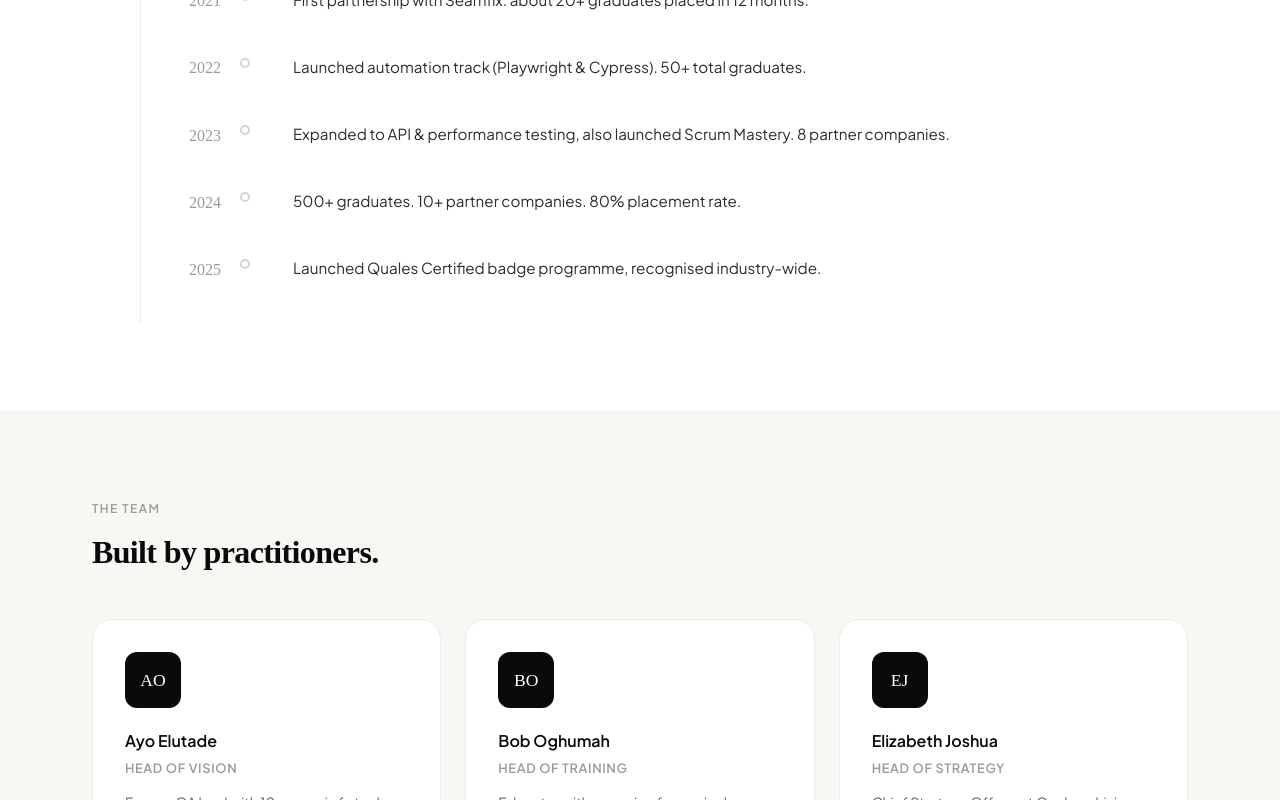
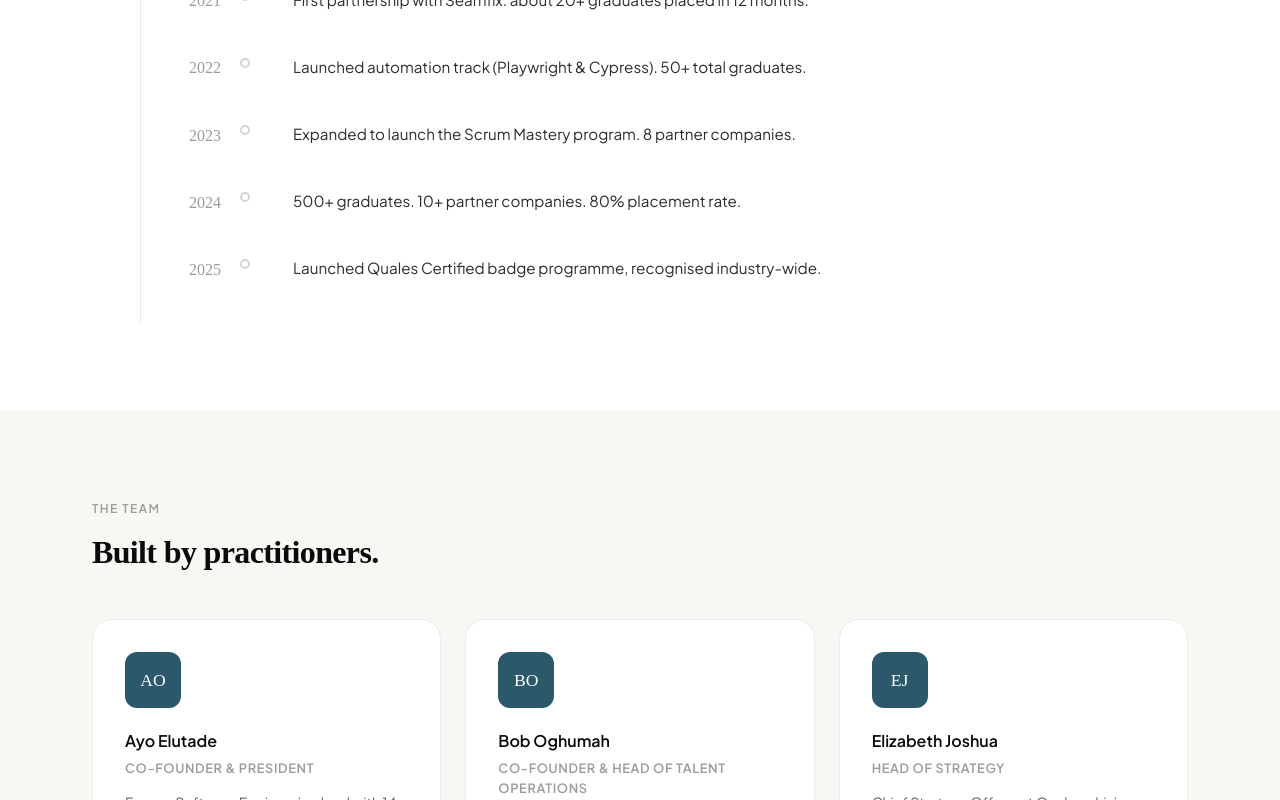
Before and after one commit to Ayobamee/Qualeswebapp, a React (Vite) app: page /about in a window 1280 px wide. Shown: the part 1800-2600 px from the top of the page. Built offline with nearby package versions, Linux system fonts and the light colour scheme; a web font is replaced by a local one.

Commit message:
added cosmetic changes in about page

```diff
--- a/src/pages/About.jsx
+++ b/src/pages/About.jsx
@@ -21,55 +21,95 @@ const values = [
 ]
 
 const team = [
-  { name: 'Ayo Elutade', role: 'Head of Vision', initials: 'AO', bio: 'Former QA lead with 10+ years in fintech. Built Quales to solve the talent gap he experienced first-hand.' },
-  { name: 'Bob Oghumah', role: 'Head of Training', initials: 'BO', bio: 'Educator with a passion for curriculum design and cohort mentorship.' },
-  { name: 'Elizabeth Joshua', role: 'Head of Strategy', initials: 'EJ', bio: 'Chief Strategy Officer at Quales, driving the company\'s growth and expansion initiatives.' },
+  {
+    name: 'Ayo Elutade',
+    role: 'Co-founder & President',
+    initials: 'AO',
+    bio: 'Former Software Engineering lead with 14+ years in various industries. Built Quales to solve the talent gap he experienced first-hand.',
+  },
+  {
+    name: 'Bob Oghumah',
+    role: 'Co-Founder & Head of Talent Operations ',
+    initials: 'BO',
+    bio: 'Expeirenced QA professional who handles the end to end talent and client operations.',
+  },
+  {
+    name: 'Elizabeth Joshua',
+    role: 'Head of Strategy',
+    initials: 'EJ',
+    bio: "Chief Strategy Officer at Quales, driving the company's growth and expansion initiatives.",
+  },
 ]
 
 const milestones = [
-  { year: '2020', event: 'Quales founded in Lagos with the first cohort of 3 students.' },
-  { year: '2021', event: 'First partnership with Seamfix. about 20+ graduates placed in 12 months.' },
-  { year: '2022', event: 'Launched automation track (Playwright & Cypress). 50+ total graduates.' },
-  { year: '2023', event: 'Expanded to API & performance testing, also launched Scrum Mastery. 8 partner companies.' },
-  { year: '2024', event: '500+ graduates. 10+ partner companies. 80% placement rate.' },
-  { year: '2025', event: 'Launched Quales Certified badge programme, recognised industry-wide.' },
+  {
+    year: '2020',
+    event: 'Quales founded in Lagos with the first cohort of 3 students.',
+  },
+  {
+    year: '2021',
+    event:
+      'First partnership with Seamfix. about 20+ graduates placed in 12 months.',
+  },
+  {
+    year: '2022',
+    event:
+      'Launched automation track (Playwright & Cypress). 50+ total graduates.',
+  },
+  {
+    year: '2023',
+    event: 'Expanded to launch the Scrum Mastery program. 8 partner companies.',
+  },
+  {
+    year: '2024',
+    event: '500+ graduates. 10+ partner companies. 80% placement rate.',
+  },
+  {
+    year: '2025',
+    event:
+      'Launched Quales Certified badge programme, recognised industry-wide.',
+  },
 ]
 
 export default function About() {
   return (
     <main className={styles.page}>
-
       {/* HERO */}
       <section className={styles.hero}>
-        <div className="container">
-          <div className="section-label">Our story</div>
+        <div className='container'>
+          <div className='section-label'>Our story</div>
           <h1 className={styles.heroTitle}>
-            We exist because the<br />
+            We exist because the
+            <br />
             <em>talent gap is real.</em>
           </h1>
           <p className={styles.heroSub}>
-            Quales was founded in Lagos in 2020 with a single observation: Nigeria produces brilliant engineers,
-            but the path from eager learner to employed professional is broken. We built the bridge.
+            Quales was founded in Lagos in 2020 with a single observation:
+            Nigeria produces brilliant engineers, but the path from eager
+            learner to employed professional is broken. We built the bridge.
           </p>
         </div>
       </section>
 
       {/* MISSION */}
       <section className={styles.missionSection}>
-        <div className="container">
+        <div className='container'>
           <div className={styles.missionGrid}>
             <div className={styles.missionLeft}>
-              <div className="section-label">Our mission</div>
+              <div className='section-label'>Our mission</div>
               <h2>Train the best. Place them at the best.</h2>
             </div>
             <div className={styles.missionRight}>
               <p>
-                We train QA engineers & Scrum Masters through cohort-based programmes built around real fintech workflows —
-                not textbooks. Then we connect them directly with the companies that need them most.
+                We train QA engineers & Scrum Masters through cohort-based
+                programmes built around real fintech workflows — not textbooks.
+                Then we connect them directly with the companies that need them
+                most.
               </p>
               <p>
-                For talent, we're a launchpad. For companies, we're a trusted pipeline. For the ecosystem,
-                we're proof that African tech talent is world-class when given the right foundation.
+                For talent, we're a launchpad. For companies, we're a trusted
+                pipeline. For the ecosystem, we're proof that African tech
+                talent is world-class when given the right foundation.
               </p>
             </div>
           </div>
@@ -78,11 +118,11 @@ export default function About() {
 
       {/* VALUES */}
       <section className={`${styles.section} ${styles.bgGray}`}>
-        <div className="container">
-          <div className="section-label">What we believe</div>
+        <div className='container'>
+          <div className='section-label'>What we believe</div>
           <h2 className={styles.sectionTitle}>Our values</h2>
           <div className={styles.valuesGrid}>
-            {values.map(v => (
+            {values.map((v) => (
               <div key={v.title} className={styles.valueCard}>
                 <h3>{v.title}</h3>
                 <p>{v.desc}</p>
@@ -94,11 +134,11 @@ export default function About() {
 
       {/* TIMELINE */}
       <section className={styles.section}>
-        <div className="container">
-          <div className="section-label">Our journey</div>
+        <div className='container'>
+          <div className='section-label'>Our journey</div>
           <h2 className={styles.sectionTitle}>Five years, 500+ careers.</h2>
           <div className={styles.timeline}>
-            {milestones.map(m => (
+            {milestones.map((m) => (
               <div key={m.year} className={styles.milestone}>
                 <div className={styles.milestoneYear}>{m.year}</div>
                 <div className={styles.milestoneDot} />
@@ -111,11 +151,11 @@ export default function About() {
 
       {/* TEAM */}
       <section className={`${styles.section} ${styles.bgGray}`}>
-        <div className="container">
-          <div className="section-label">The team</div>
+        <div className='container'>
+          <div className='section-label'>The team</div>
           <h2 className={styles.sectionTitle}>Built by practitioners.</h2>
           <div className={styles.teamGrid}>
-            {team.map(t => (
+            {team.map((t) => (
               <div key={t.name} className={styles.teamCard}>
                 <div className={styles.teamAvatar}>{t.initials}</div>
                 <div className={styles.teamInfo}>
@@ -131,18 +171,29 @@ export default function About() {
 
       {/* CTA */}
       <section className={styles.cta}>
-        <div className="container">
-          <div className={styles.ctaBox}  >
+        <div className='container'>
+          <div className={styles.ctaBox}>
             <h2>Which side of the table are you on?</h2>
             <p>We've built something for both. </p>
             <div className={styles.ctaBtns}>
-              <Link to="/talents" className="btn btn-talent" style={{ background: '#0071E3' }}>I want to get trained →</Link>
-              <Link to="/companies" className="btn btn-company" style={{ background: '#0071E3' }}>I want to hire talent →</Link>
+              <Link
+                to='/talents'
+                className='btn btn-talent'
+                style={{ background: '#0071E3' }}
+              >
+                I want to get trained →
+              </Link>
+              <Link
+                to='/companies'
+                className='btn btn-company'
+                style={{ background: '#0071E3' }}
+              >
+                I want to hire talent →
+              </Link>
             </div>
           </div>
         </div>
       </section>
-
     </main>
   )
 }
--- a/src/pages/About.module.css
+++ b/src/pages/About.module.css
@@ -168,7 +168,7 @@
 .teamAvatar {
   width: 56px;
   height: 56px;
-  background: var(--black);
+  background: #2b586b;
   color: white;
   border-radius: var(--radius-md);
   display: flex;
```
